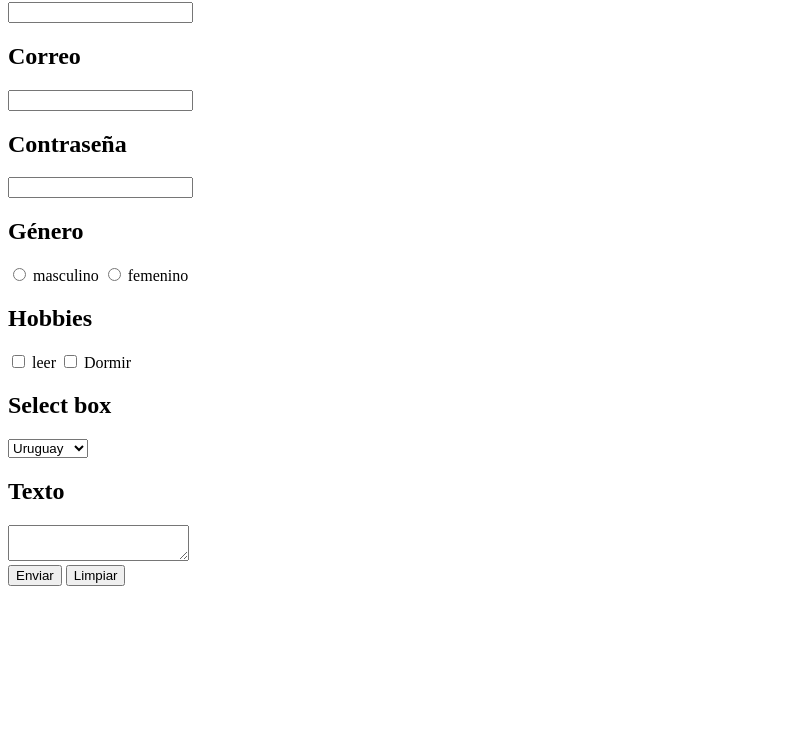
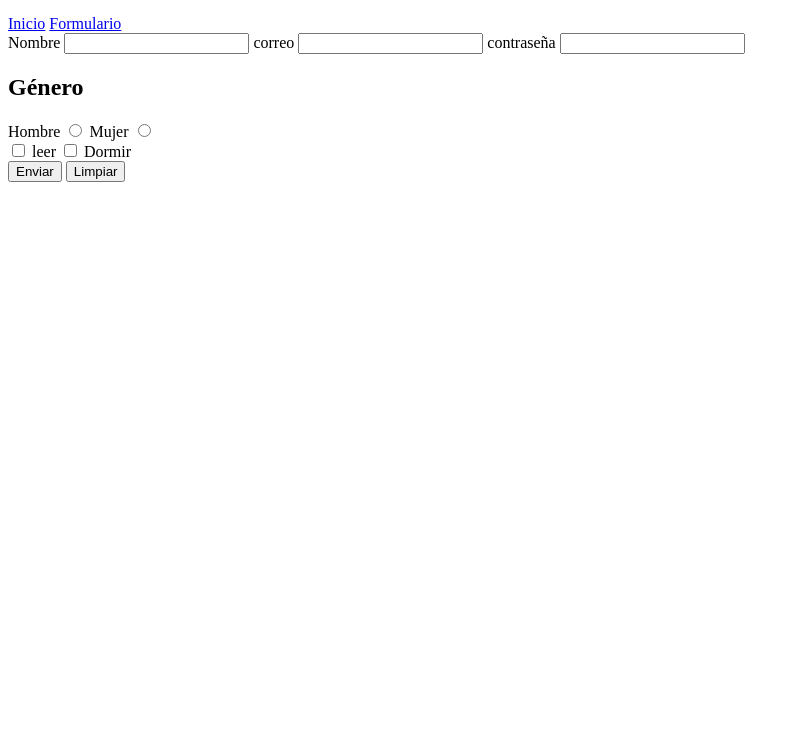
Before and after one commit to carpanettisandra/Mi-primera-p-gina-web, a plain HTML site: page formulario.htm in a window 1280 px wide. Shown: the part 65-800 px from the top of the page, without its empty margins (0-800 px from the left). Drawn offline with Linux system fonts and the light colour scheme.

Commit message:
formulario

```diff
--- a/formulario.htm
+++ b/formulario.htm
@@ -6,49 +6,54 @@
     <title>Document</title>
   </head>
   <body>
+    <header>
+      <h1>Formulario</h1>
+    </header>
+    <nav>
+      <a href="index.htm">Inicio</a>
+      <a href="/formulario.htm">Formulario</a>
+    </nav>
+    <main>
       <form action="/" method="get">
-      <div class="Nombre">
-        <h2>Nombre</h2>
-        <input type="text" id="nombre" name="nombre" />
-      </div>
+        <section id="Login">
+          <label>
+            Nombre
+            <input type="text" name="nombre" />
+          </label>
+          <label>
+            correo
+            <input type="email" name="correo" />
+          </label>
+          <label>
+            contraseña
+            <input type="password" name="password" />
+          </label>
+        </section>
 
-      <div class="Correo">
-        <h2>Correo</h2>
-        <input type="email" name="correo" />
-        <h2>Contraseña</h2>
-        <input type="password" name="password" />
-      </div>
+        <section id="Género">
+          <h2>Género</h2>
+          <label>
+            Hombre
+            <input type="radio" name="genero" id="male" value="male" />
+          </label>
+          <label>
+            Mujer
+            <input type="radio" name="genero" id="female" value="female" />
+          </label>
+        </section>
 
-      <div class="Género">
-        <h2>Género</h2>
-        <input type="radio" name="genero" value="masculino" />
-        masculino
-        <input type="radio" name="genero" value="femenino" />
-        femenino
-      </div>
-      <div class="Hobbies">
-        <h2>Hobbies</h2>
+        <section id="Hobbies">
           <input type="checkbox" name="hobby" value="leer" />
           leer
           <input type="checkbox" name="hobby" value="Dormir" />
           Dormir
-      </div>
+        </section>
 
-      <div class="select">
-        <h2>Select box</h2>
-        <select name="Nacionalidad" id="">
-          <option value="uy">Uruguay</option>
-          <option value="ar">Argentina</option>
-        </select>
-      </div>
-      <div class="Texto">
-        <h2>Texto</h2>
-        <textarea name="mensaje"></textarea>
-      </div>
-      <div class="Botones">
+        <section id="Botones">
           <button type="submit">Enviar</button>
           <button type="reset">Limpiar</button>
-      </div>
+        </section>
       </form>
+    </main>
   </body>
 </html>
```
Lines whose indentation alone changed are shown as unchanged.
